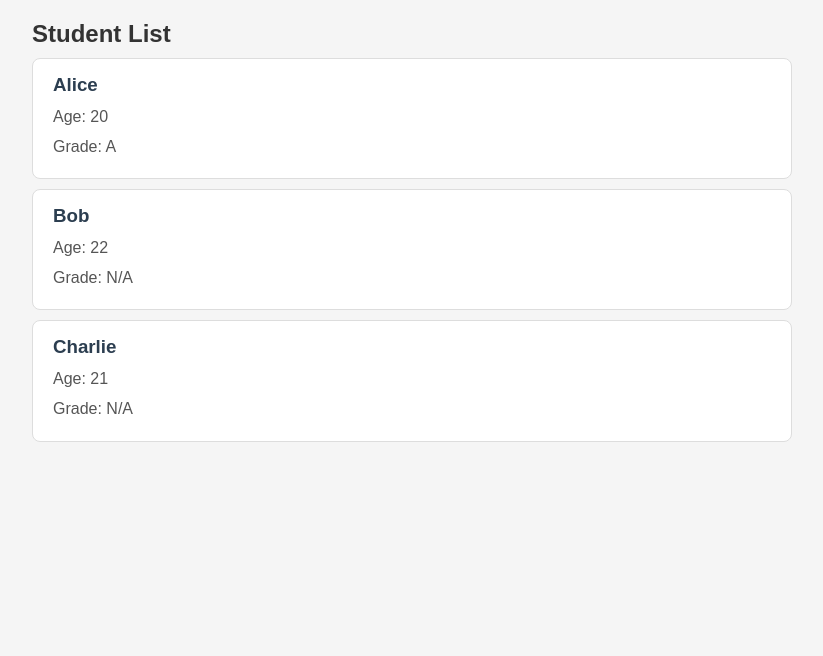
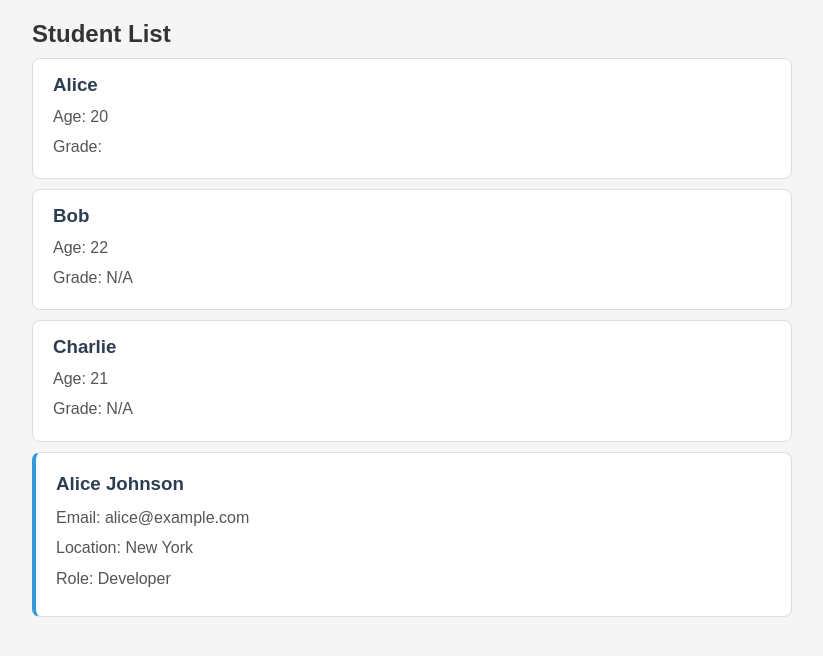
Before and after one commit to Biswajit-Sardar/Front-End-Using-React, a React (Vite) app in the folder frontend-1/: page / in a window 1280 px wide. Shown: the top 656 px of the page, without its empty margins (228-1051 px from the left). Built offline with nearby package versions, Linux system fonts and the light colour scheme.

Commit message:
feat: implement UserProfile component and associated styles for user details display

```diff
--- a/frontend-1/src/App.jsx
+++ b/frontend-1/src/App.jsx
@@ -1,19 +1,23 @@
-
-import  Student from './components/Basic-Props/Student.jsx'
-// import  UserProfile from './components/Props-Destructuring/UserProfile.jsx'
+import Student from './components/Basic-Props/Student'
+import UserProfile from './components/Basic-Props/UserProfile'
 import './App.css'
 
 function App() {
+  const user = {
+    name:"Alice Johnson",
+    email:"alice@example.com",
+    location:"New York",
+    role:"Developer"
+  };
   return (
+   <div className="app">
+      <h2>Student List</h2>
+      <Student name="Alice" age={20} grade />
+      <Student name="Bob" age={22} />
+      <Student name="Charlie" age={21} />
+<UserProfile user={user} />
 
-
-  <div className="app">
-    <h2>Student List</h2>
-    <Student name="Alice" age={20} grade="A" />
-    <Student name="Bob" age={22}  />
-    <Student name="Charlie" age={21} />
     </div>
-
   )
 }
 export default App
--- a/frontend-1/src/components/Basic-Props/UserProfile.css
+++ b/frontend-1/src/components/Basic-Props/UserProfile.css
@@ -0,0 +1,18 @@
+.user-profile {
+  background-color:#fff;
+  border:1px solid #ddd;
+  border-radius:8px;
+  padding:20px;
+  margin:10px 0;
+  border-left:4px solid #3498db;
+}
+
+.user-profile h3 {
+  color:#2c3e50;
+  margin-bottom:10px;
+}
+
+.user-profile p {
+  color:#555;
+  margin:5px 0;
+}
```
